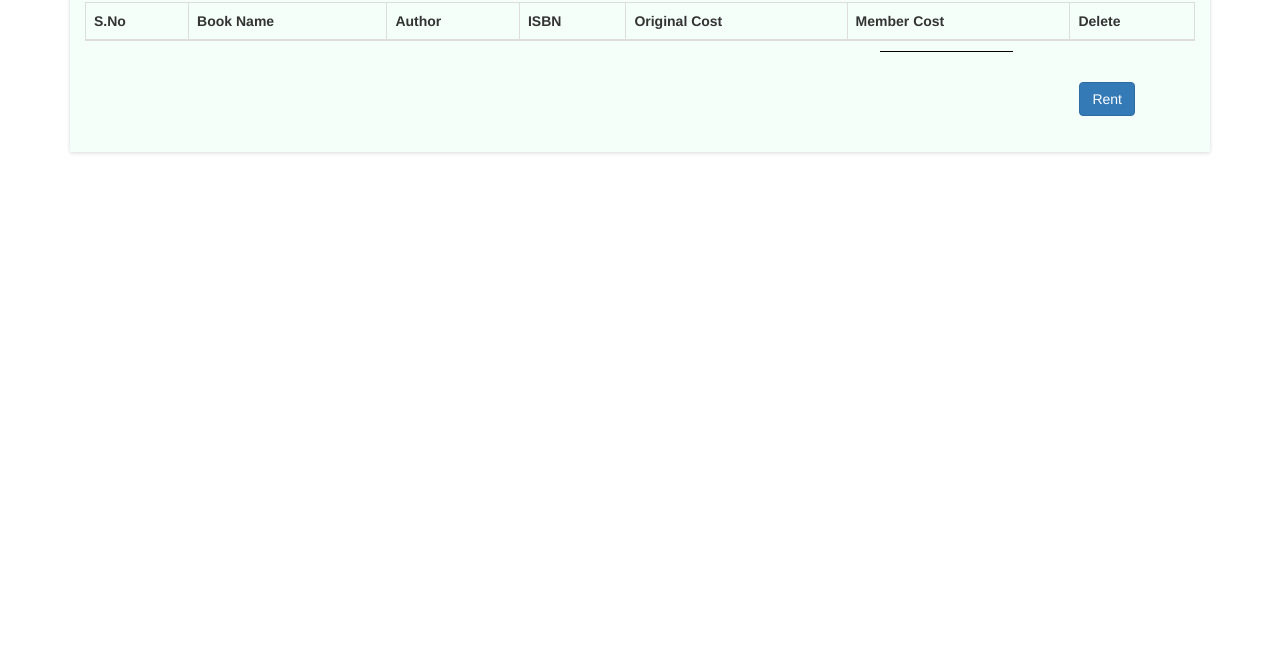
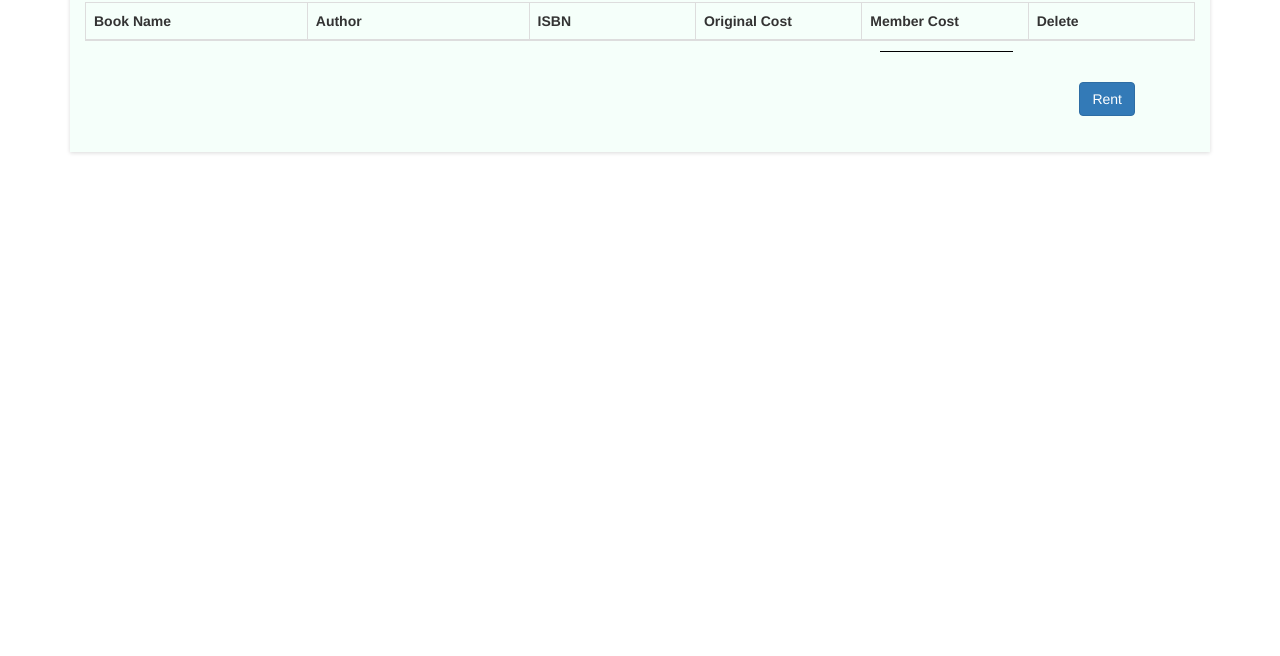
Before and after one commit to IIT-Web-Application-Development/librarium, a website: page views/pages/checkout.html in a window 1280 px wide. Shown: the part 144-800 px from the top of the page. Drawn offline with nearby package versions, Linux system fonts and the light colour scheme; files that its build step writes are made by us from their sources; files whose address does not match are found by name.

Commit message:
Update checkout.html

```diff
--- a/views/pages/checkout.html
+++ b/views/pages/checkout.html
@@ -21,19 +21,24 @@
 			<table id="categorizedTable" class="table table-bordered table-striped">
 				<thead>
 					<tr>
-						<th>S.No</th>
-						<th>Book Name</th>
-						<th>Author</th>
-						<th>ISBN</th>
-						<th>Original Cost</th>
-						<th>Member Cost</th>
-						<th>Delete</th>
+						<th width="20%">Book Name</th>
+						<th width="20%">Author</th>
+						<th width="15%">ISBN</th>
+						<th width="15%">Original Cost</th>
+						<th width="15%">Member Cost</th>
+						<th width="15%">Delete</th>
 					</tr>
 				</thead>
 				<tbody id="checkoutTbody">
 				</tbody>
 			</table>
 			<hr width="12%" class="checkoutHR"/>
+			<div>
+				<span id="costOfBooks"></span>
+			</div>
+			<div>
+				<span id="dateOfRental"></span>
+			</div>
 			<div id="rentButton" class="paddingRight50">
 				<button id="rent" type="button" class="btn btn-primary rentButtonAlign">Rent</button>
 			</div>
```
